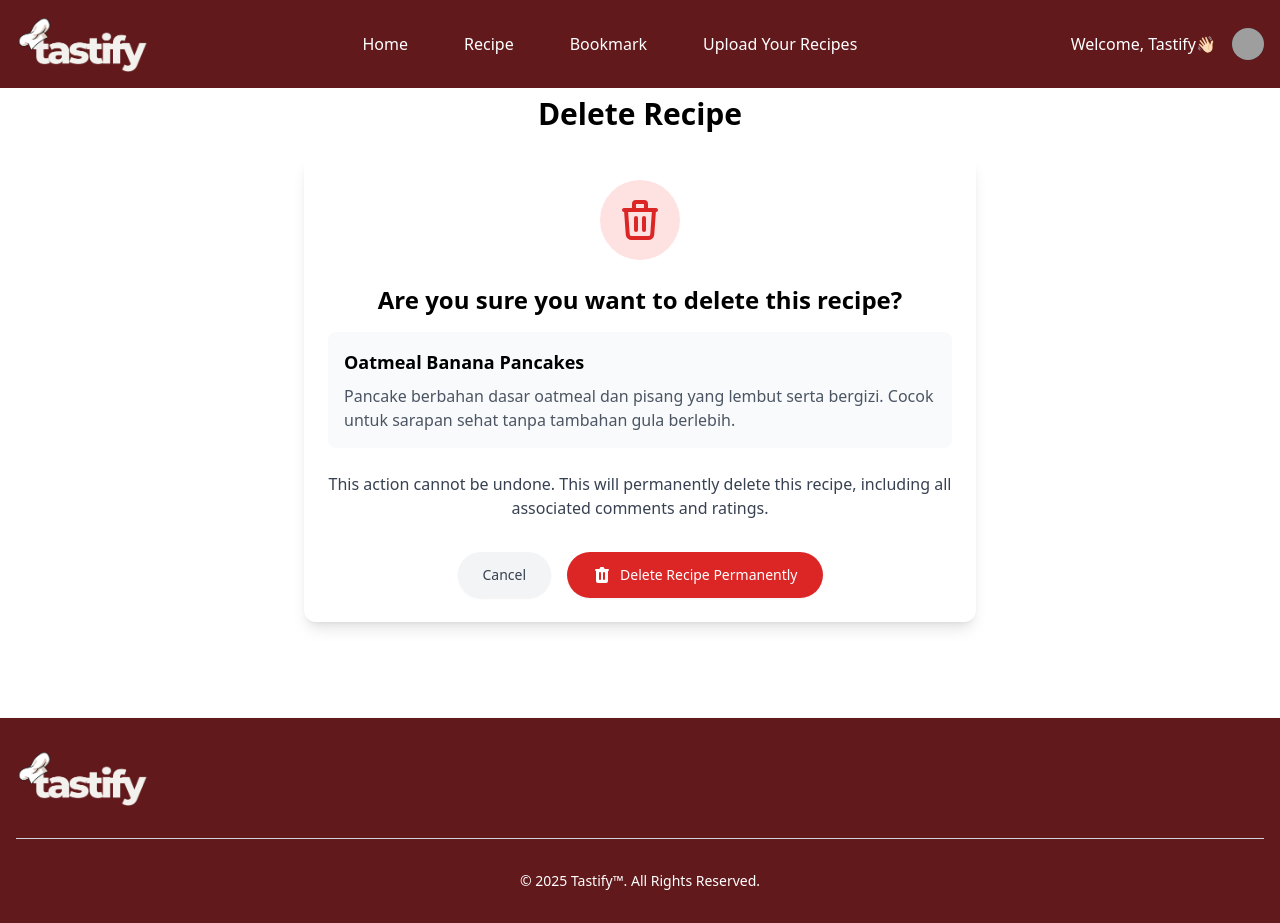
After one commit to ridyaazizahkm/tastify-deploy, a Django app: page /recipe/delete/1/ in a window 1280 px wide. The commit adds this page. Run offline with Django 5.2, Linux system fonts and the light colour scheme; a user stored in the database is signed in; data comes from the database, SQL or seed files in the repository; parts of the project's set-up code (start-up, migrations or seed data) failed here and were passed over; some libraries are stand-ins or nearby versions; some web fonts are replaced; grey boxes are pictures that could not be loaded.

Commit message:
implement delete recipe with confirmation page

```diff
--- /dev/null
+++ b/resep/templates/resep/delete_resep.html
@@ -0,0 +1,50 @@
+{% extends 'base.html' %}
+
+{% block content %}
+<div class="container mx-auto px-4 py-8 mb-16">
+    <div class="max-w-2xl mx-auto">
+        <div class="mb-6">
+            <h1 class="text-3xl font-bold text-center mb-2">Delete Recipe</h1>
+        </div>
+
+        <div class="bg-white rounded-xl shadow-lg overflow-hidden">
+            <div class="p-6">
+                <div class="flex items-center justify-center mb-6">
+                    <div class="bg-red-100 rounded-full p-4">
+                        <svg xmlns="http://www.w3.org/2000/svg" class="h-12 w-12 text-red-600" fill="none" viewBox="0 0 24 24" stroke="currentColor">
+                            <path stroke-linecap="round" stroke-linejoin="round" stroke-width="2" d="M19 7l-.867 12.142A2 2 0 0116.138 21H7.862a2 2 0 01-1.995-1.858L5 7m5 4v6m4-6v6m1-10V4a1 1 0 00-1-1h-4a1 1 0 00-1 1v3M4 7h16" />
+                        </svg>
+                    </div>
+                </div>
+
+                <h2 class="text-2xl font-bold text-center mb-4">Are you sure you want to delete this recipe?</h2>
+
+                <div class="bg-gray-50 p-4 rounded-lg mb-6">
+                    <p class="text-lg font-semibold">{{ resep.judul }}</p>
+                    <p class="text-gray-600 mt-2">{{ resep.deskripsi|truncatechars:150 }}</p>
+                </div>
+
+                <div class="text-center text-gray-700 mb-6">
+                    <p>This action cannot be undone. This will permanently delete this recipe, including all associated comments and ratings.</p>
+                </div>
+
+                <div class="flex flex-col sm:flex-row justify-center mt-8 space-y-4 sm:space-y-0 sm:space-x-4">
+                    <a href="{% url 'resep:detail_resep' id=resep.id %}" class="inline-flex justify-center items-center px-6 py-3 border border-transparent rounded-full shadow-sm text-sm font-medium text-gray-700 bg-gray-100 hover:bg-gray-200 transition-colors duration-300">
+                        Cancel
+                    </a>
+
+                    <form method="POST">
+                        {% csrf_token %}
+                        <button type="submit" class="inline-flex justify-center items-center px-6 py-3 border border-transparent rounded-full shadow-sm text-sm font-medium text-white bg-red-600 hover:bg-red-700 focus:outline-none focus:ring-2 focus:ring-offset-2 focus:ring-red-500 transition-colors duration-300">
+                            <svg xmlns="http://www.w3.org/2000/svg" class="h-5 w-5 mr-2" viewBox="0 0 20 20" fill="currentColor">
+                                <path fill-rule="evenodd" d="M9 2a1 1 0 00-.894.553L7.382 4H4a1 1 0 000 2v10a2 2 0 002 2h8a2 2 0 002-2V6a1 1 0 100-2h-3.382l-.724-1.447A1 1 0 0011 2H9zM7 8a1 1 0 012 0v6a1 1 0 11-2 0V8zm5-1a1 1 0 00-1 1v6a1 1 0 102 0V8a1 1 0 00-1-1z" clip-rule="evenodd" />
+                            </svg>
+                            Delete Recipe Permanently
+                        </button>
+                    </form>
+                </div>
+            </div>
+        </div>
+    </div>
+</div>
+{% endblock %}
--- a/resep/urls.py
+++ b/resep/urls.py
@@ -1,5 +1,5 @@
 from django.urls import path
-from .views import list_resep, create_resep, detail_resep, edit_resep
+from .views import list_resep, create_resep, detail_resep, edit_resep, delete_resep
 
 app_name = 'resep'
 
@@ -8,4 +8,5 @@ urlpatterns = [
     path('create/', create_resep, name='create_resep'),
     path('detail/<int:id>/', detail_resep, name='detail_resep'),
     path('edit/<int:id>/', edit_resep, name='edit_resep'),
+    path('delete/<int:id>/', delete_resep, name='delete_resep'),
 ]
--- a/resep/views.py
+++ b/resep/views.py
@@ -11,6 +11,7 @@ from django.template.loader import render_to_string
 from django.views.decorators.csrf import ensure_csrf_cookie, csrf_protect
 from django.utils.html import escape
 from django.contrib.auth.decorators import login_required
+from django.contrib import messages
 import html
 from bookmark.models import Bookmark
 
@@ -234,6 +235,25 @@ def edit_resep(request, id):
     response.set_cookie('csrftoken', request.META.get('CSRF_COOKIE', ''), samesite='Lax')
     return response
 
+@login_required(login_url='/auth/login/')
+@csrf_protect
+def delete_resep(request, id):
+    resep = get_object_or_404(Resep, pk=id)
+    user_profile = UserProfile.objects.get(user=request.user)
+
+    # Check if the current user is the author of the recipe
+    if resep.user != user_profile:
+        return HttpResponse("You don't have permission to delete this recipe", status=403)
+
+    if request.method == 'POST':
+        resep.delete()
+        messages.success(request, "Recipe successfully deleted!")
+        return redirect('resep:list_resep')
+
+    # If it's a GET request, show the confirmation page
+    context = {'resep': resep}
+    return render(request, 'resep/delete_resep.html', context)
+
 def detail_resep(request, id):
     resep = get_object_or_404(Resep, pk=id)
 
```
Also changed, not shown: resep/templates/resep/detail_resep.html (+7 -1 lines), user_profile/templates/resep_detail.html (+7 -1 lines).
